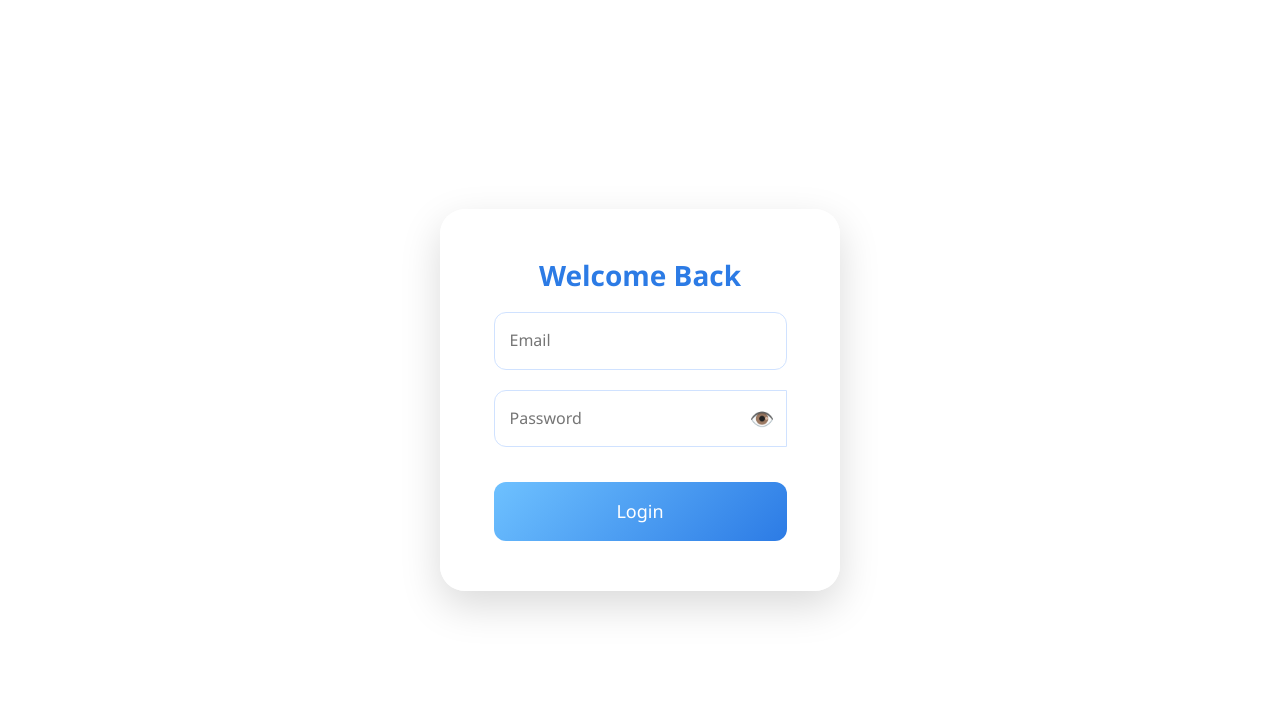
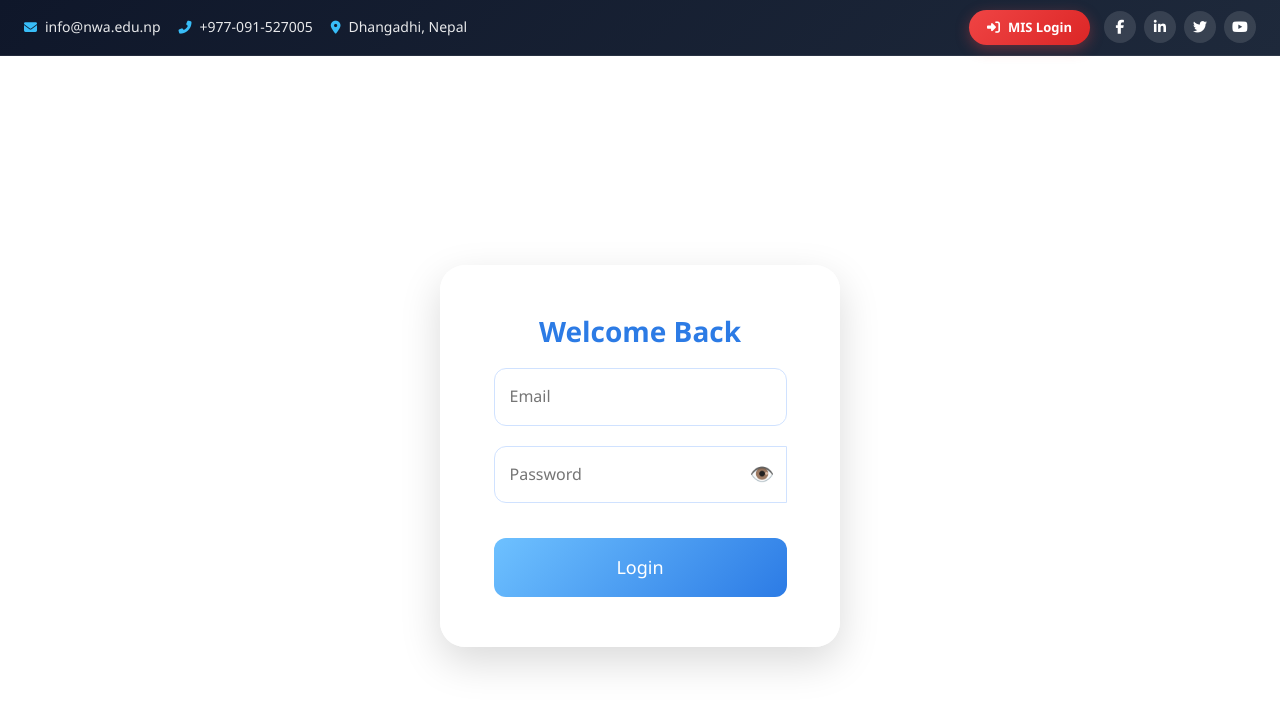
Before and after one commit to sb-bipin/institutionUI.v1, an Angular app in the folder institution/: page /control-panel/login in a window 1280 px wide. Shown: the top 708 px of the page. Built offline with nearby package versions, Linux system fonts and the light colour scheme.

Commit message:
fixes: Add header on panel

```diff
--- a/institution/src/app/control-panel/control-panel.component.html
+++ b/institution/src/app/control-panel/control-panel.component.html
@@ -1,6 +1,6 @@
 <div class="container-fluid m-0 p-0">
 
-    <!-- <app-top-bar></app-top-bar> -->
+    <app-top-bar></app-top-bar>
 
     <router-outlet></router-outlet>
 
--- a/institution/src/app/control-panel/control-panel.component.ts
+++ b/institution/src/app/control-panel/control-panel.component.ts
@@ -5,7 +5,7 @@ import { RouterOutlet } from "@angular/router";
 
 @Component({
   selector: 'app-control-panel',
-  imports: [RouterOutlet],
+  imports: [RouterOutlet, TopBarComponent],
   templateUrl: './control-panel.component.html',
   styleUrl: './control-panel.component.scss'
 })
--- a/institution/src/app/control-panel/dashboard-shell/overview/overview.component.html
+++ b/institution/src/app/control-panel/dashboard-shell/overview/overview.component.html
@@ -1,5 +1,4 @@
 <div class="overview-dashboard p-3 p-md-4 p-lg-5">
-    <!-- Stats Row -->
     <div class="row g-4 mb-5">
         <div class="col-sm-6 col-lg-3">
             <div class="card stat-card h-100 shadow-sm">
@@ -51,7 +50,6 @@
         </div>
     </div>
 
-    <!-- Gallery Row (Full width) -->
     <div class="row g-4">
         <div class="col-12">
             <div class="card shadow-sm border-0 rounded-4">
@@ -85,7 +83,6 @@
         </div>
     </div>
 
-    <!-- New Row: Notices and Events (side by side) -->
     <div class="row g-4 mt-4">
         <!-- Notices Column -->
         <div class="col-md-6">
@@ -119,7 +116,6 @@
             </div>
         </div>
 
-        <!-- Events Column -->
         <div class="col-md-6">
             <div class="card shadow-sm border-0 rounded-4 h-100">
                 <div class="card-header bg-white border-0 pt-4 px-4 d-flex justify-content-between align-items-center">
@@ -154,7 +150,6 @@
         </div>
     </div>
 
-    <!-- Quick Actions Row -->
     <div class="row mt-4">
         <div class="col-12">
             <div class="card shadow-sm border-0 rounded-4">
```
